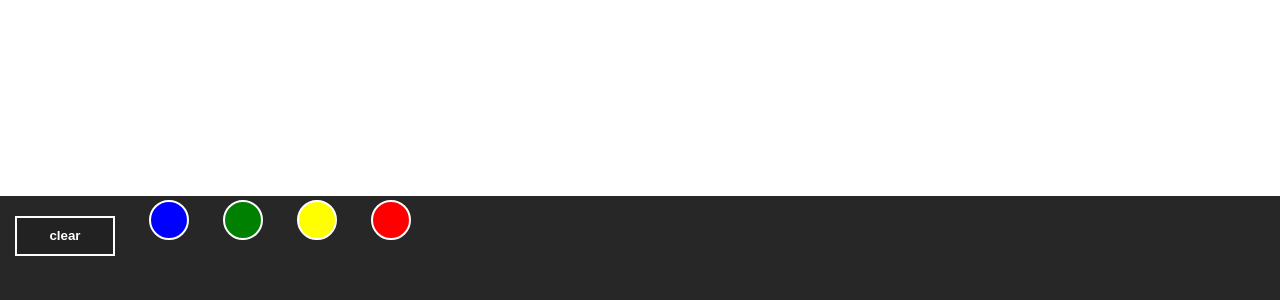
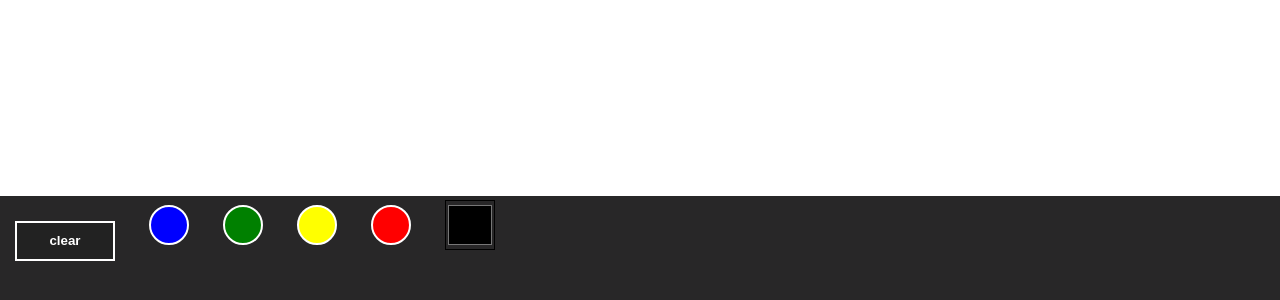
Before and after one commit to SekiTaki/canvas, a plain HTML site: page index.html in a window 1280 px wide. Shown: the part 354-654 px from the top of the page. Drawn offline with nearby package versions, Linux system fonts and the light colour scheme.

Commit message:
Git init

```diff
--- a/index.html
+++ b/index.html
@@ -15,7 +15,7 @@
 		<div onclick="change_color(this)" class="color-field" style="background: green;"></div>
 		<div onclick="change_color(this)" class="color-field" style="background: yellow;"></div>
 		<div onclick="change_color(this)" class="color-field" style="background: red;"></div>
-		<p id="one"></p>
+		<input oninput="ctx.strokeStyle = this.value" type="color" class="color-picker">
 	</body>
 	<script src="canvas.js"></script>
 </html>
--- a/style.css
+++ b/style.css
@@ -40,3 +40,9 @@
     font-weight: bold;
     margin: 0 15px;
 }
+
+.color-picker{
+    align-self: center;
+    margin: 0 15px;
+    height: 50px;
+}
```
